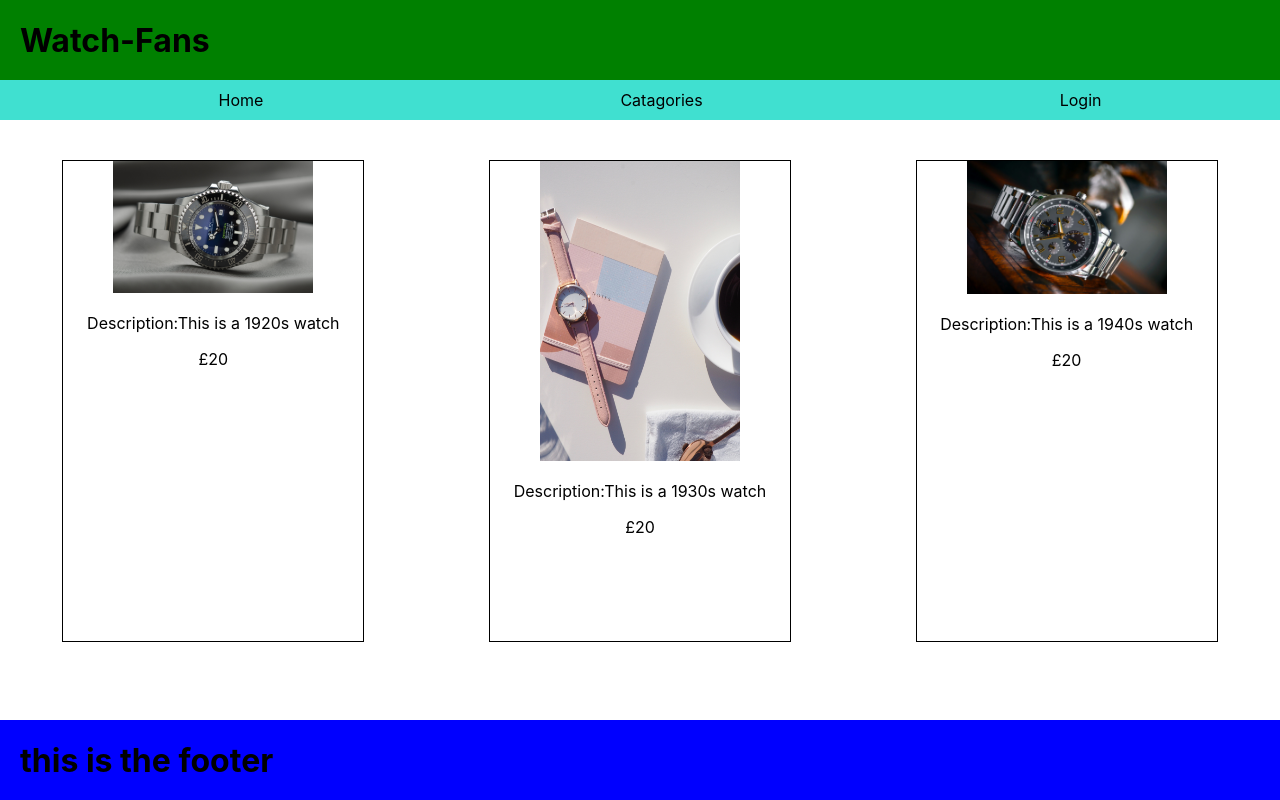
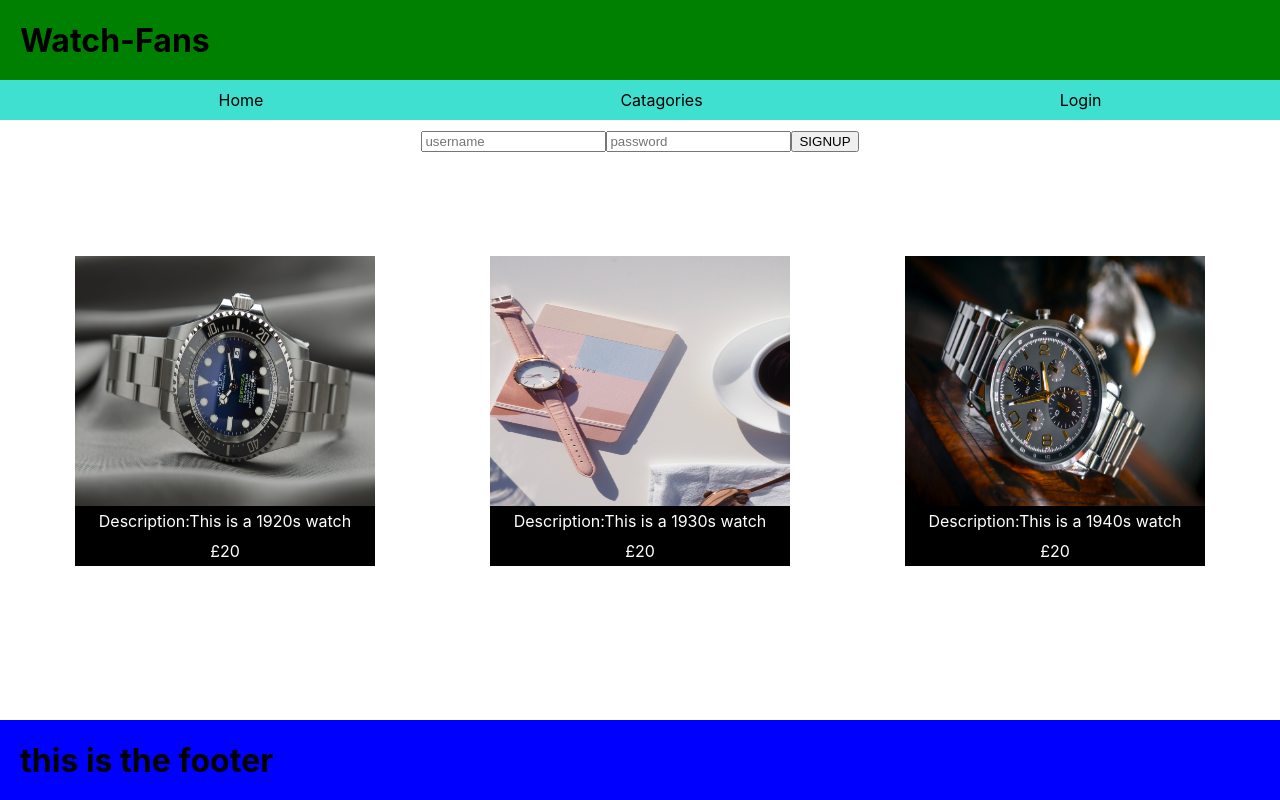
Before and after one commit to timo9939/watch-fans, a React (Create React App) app in the folder client/: page / in a window 1280 px wide. Built offline with nearby package versions, Linux system fonts and the light colour scheme.

Commit message:
styling added to contents.js and redundant css removed

```diff
--- a/client/src/App.js
+++ b/client/src/App.js
@@ -7,7 +7,7 @@ import {
 } from '@apollo/client';
 
 
-import Signup from './component/Signup';
+import Signup from "./component/Signup";
 import Content from './component/Content/Content';
 import Header from "./component/Header";
 import Navigation from "./component/Navigation";
--- a/client/src/component/Content/Content.js
+++ b/client/src/component/Content/Content.js
@@ -7,29 +7,25 @@ import img03 from "../image/watch03.jpg";
 function Content() {
   return (
     <section className="contentSection">
-      <div className="box">
-        <article className=" title">
-          <img src={img01} alt="normal-watch" style={{ width: "200px" }}></img>
-          <p id="description1">Description:This is a 1920s watch</p>
-          <p id="price1">£20</p>
-        </article>
 
-        <article className="title2 title">
-          <img
-            src={img02}
-            alt="normal-watch2"
-            style={{ width: "200px", height: "300px" }}
-          ></img>
-          <p>Description:This is a 1930s watch</p>
-          <p className="price-box">£20</p>
-        </article>
+        <figure className="figure1">
+          <img src={img01} className="thumbnail"></img>
+          <figcaption>Description:This is a 1920s watch</figcaption>
+          <figcaption className="price">£20</figcaption>
+        </figure>
 
-        <article className="title3 title">
-          <img src={img03} alt="normal-watch" style={{ width: "200px" }}></img>
-          <p>Description:This is a 1940s watch</p>
-          <p className="price-box">£20</p>
-        </article>
-      </div>
+        <figure className="figure2">
+          <img src={img02} className="thumbnail"></img>
+          <figcaption>Description:This is a 1930s watch</figcaption>
+          <figcaption className="price">£20</figcaption>
+        </figure>
+
+        <figure className="figure3">
+          <img src={img03} className="thumbnail"></img>
+          <figcaption>Description:This is a 1940s watch</figcaption>
+          <figcaption className="price">£20</figcaption>
+        </figure>
+
     </section>
   );
 }
--- a/client/src/component/Content/content.css
+++ b/client/src/component/Content/content.css
@@ -1,31 +1,31 @@
+
+.contentSection{
+    position: absolute;
+    top: 30vh;
+    width: 100%;
+    display: flex;
+    justify-content: space-evenly;
+}
+
+.thumbnail{
+    width:300px;
+    display: flex;
+}
+
+figure:hover{
+    scale:1.025;
+    transition: 1s;
+    box-shadow: 5px 10px 10px 0px;
+}
 
 
 
-.contentSection{
-    position: absolute;
-    top: 20vh;
-    width: 100%;
+figcaption{
+    background:black;
+    color:white;
+    padding: 5px;
 }
 
-
- .box{
-    display: flex;
-    align-items: center;
-    justify-content: space-around;
-
+img{
+    height:250px;
 }
-
-.description-box{
-color: aqua;
-}
-
-.pirce-box{
-color: red;
-
-}
-
-.title{
-border:1px solid black ;
-width: 300px;
-height: 60vh;
-}
--- a/client/src/component/Signup.js
+++ b/client/src/component/Signup.js
@@ -1,4 +1,8 @@
+import React from 'react';
+import "./signup.css";
+
 const { useState } = require('react')
+
 
 function Signup() {
   const [username, setUsername] = useState('')
@@ -14,7 +18,7 @@ function Signup() {
   }
 
   return (
-    <div>
+    <div className="signUpDiv">
       <form onSubmit={signup}>
         <input
           type="text"
--- /dev/null
+++ b/client/src/component/signup.css
@@ -0,0 +1,5 @@
+.signUpDiv{
+    position: relative;
+    top: 50px;
+
+}
```
